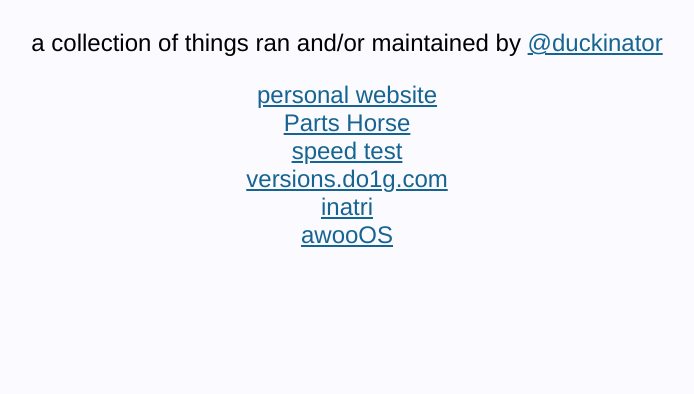
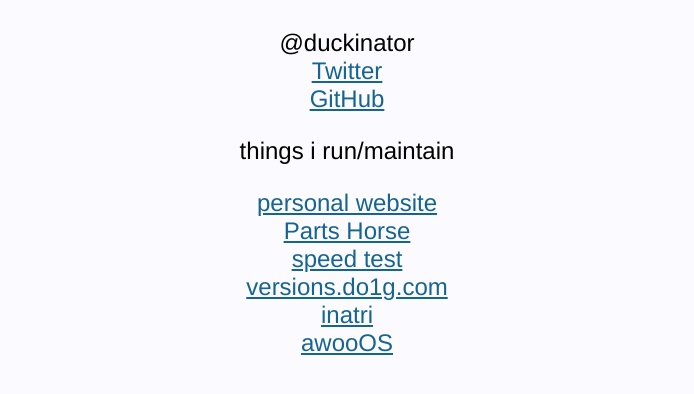
Before and after one commit to duckinator/do1g.com, a plain HTML site: page index.html in a window 1280 px wide. Shown: the part 90-484 px from the top of the page, without its empty margins (293-987 px from the left). Drawn offline with Linux system fonts and the light colour scheme.

Commit message:
add more stuff

```diff
--- a/index.html
+++ b/index.html
@@ -15,7 +15,10 @@
 <main>
     <ul>
         <li><h1>do1g</h1></li>
-        <li><p>a collection of things ran and/or maintained by <a href="https://twitter.com/duckinator">@duckinator</a></p></li>
+        <li>@duckinator</li>
+        <li><a href="https://twitter.com/duckinator">Twitter</a></li>
+        <li><a href="https://github.com/duckinator">GitHub</a></li>
+        <li><p>things i run/maintain</p></li>
         <li><a href="https://smallest.dog">personal website</a></li>
         <li><a href="https://parts.horse">Parts Horse</a></li>
         <li><a href="http://speed.do1g.com">speed test</a></li>
```
